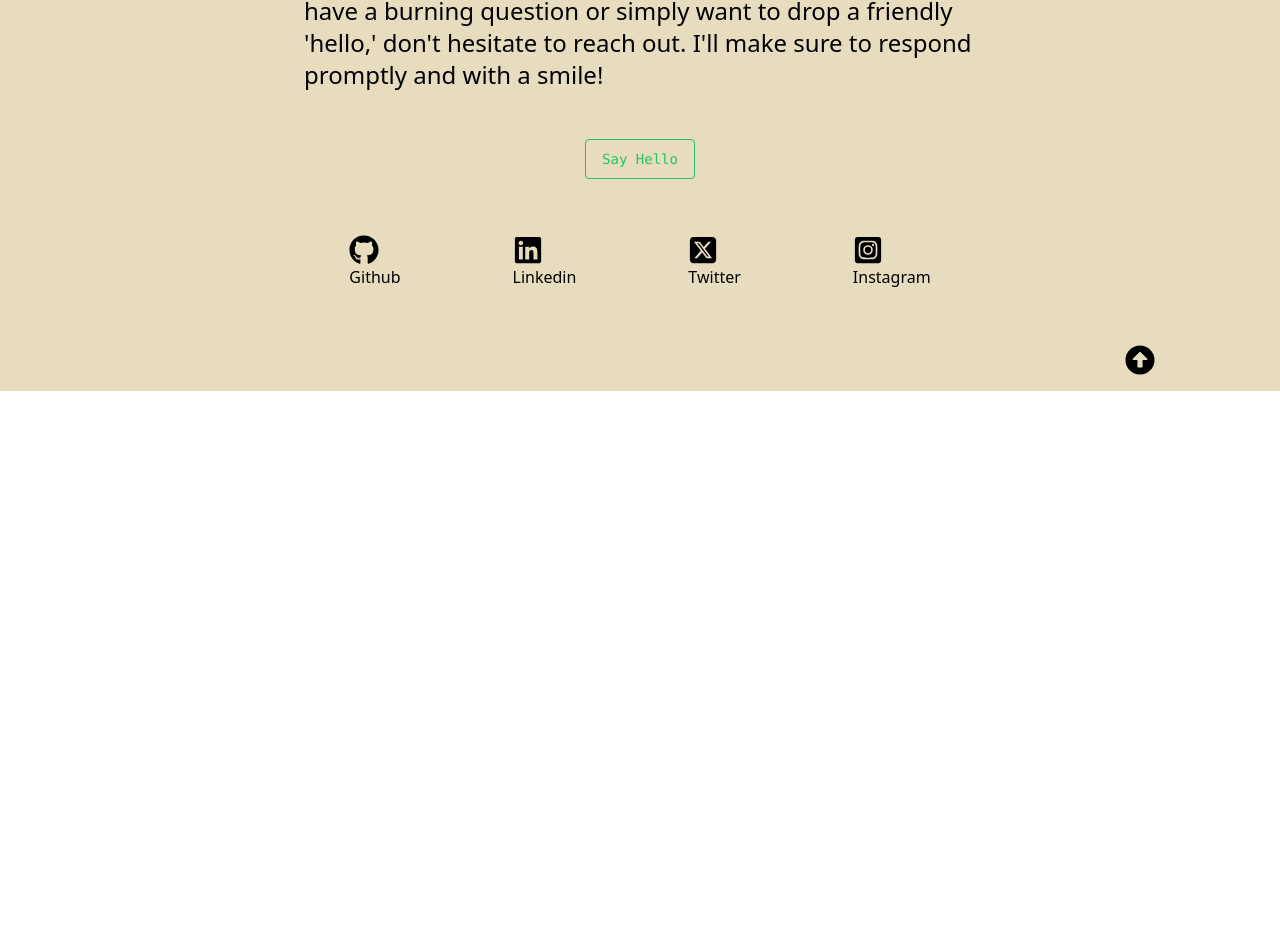
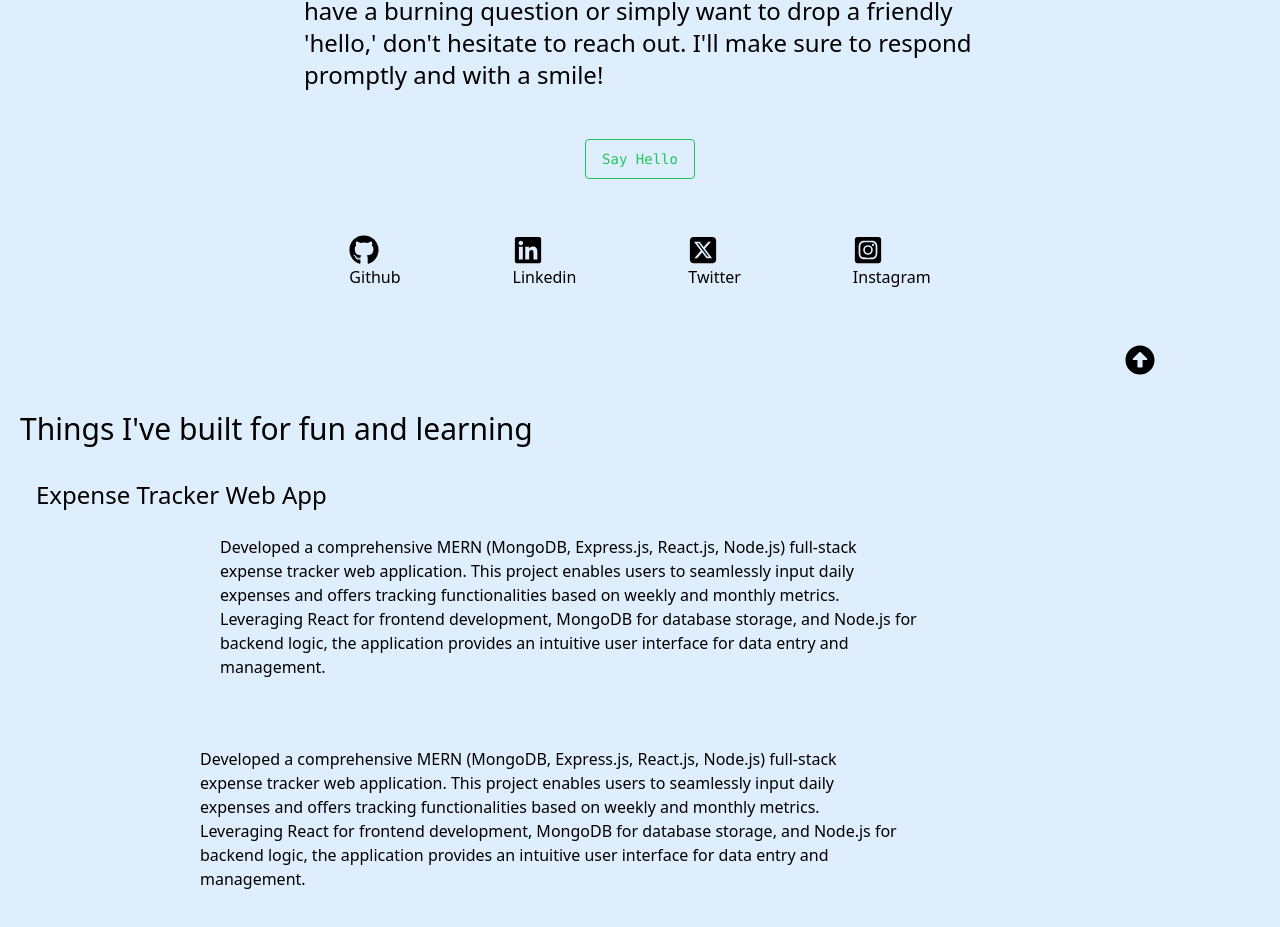
Before and after one commit to absep98/Profile-Proj, a React (Create React App) app: page / in a window 1280 px wide. Shown: the part 2277-3204 px from the top of the page. Before the commit the page ends 2668 px from the top, so only its background shows below. Built offline with nearby package versions, Linux system fonts and the light colour scheme.

Commit message:
PF-005: Adding projects section

```diff
--- a/src/App.js
+++ b/src/App.js
@@ -4,18 +4,18 @@ import Header from './Components/Header';
 import Home from './Components/Home';
 import MainCont from './Components/MainCont';
 import Contact from './Components/Contact';
-// import Footer from './Components/Footer';
+import Projects from './Components/Projects';
 import Experience from './Components/Experience';
 
 const App = () => {
   return (
-    <div style={{ backgroundColor: '#E7DCBD' }}>
+    <div style={{ backgroundColor: '#deeefc' }}>
       <Header />
       <Home />
       <div id="/"><MainCont /></div>
       <div id="experience"><Experience /></div>
       <div id="contact"><Contact /></div>
-      {/* <Footer /> */}
+      <Projects />
     </div>
   );
 }
--- a/src/Components/Contact.jsx
+++ b/src/Components/Contact.jsx
@@ -9,9 +9,9 @@ const Contact = () => {
         <div className="w-full flex flex-col items-center"> {/* This is the outer container */}
             <h1 className="text-4xl mt-8 mb-14">Let's Talk</h1>
             <p className="max-w-2xl font-thin text-2xl">I'm on the lookout for exciting new opportunities and my inbox is eagerly waiting for your message! Whether you have a burning question or simply want to drop a friendly 'hello,' don't hesitate to reach out. I'll make sure to respond promptly and with a smile!</p>
-            <button className="text-green-500 bg-transparent border border-green-500 rounded py-3 px-4 text-sm font-mono leading-none hover:bg-green-500 hover:text-white transition duration-300 ease-in-out mt-12">
+            <a href="mailto:absep98@gmail.com" className="text-green-500 bg-transparent border border-green-500 rounded py-3 px-4 text-sm font-mono leading-none hover:bg-green-500 hover:text-white transition duration-300 ease-in-out mt-12">
                 Say Hello
-            </button>            <div className="flex"> {/* This is the inner container */}
+            </a>            <div className="flex"> {/* This is the inner container */}
                 <div className="m-14">
                     <a href="https://github.com/coderstarter" target="_blank" rel="noopener noreferrer">
                         <FaGithub size="30" />
--- a/src/Components/Header.jsx
+++ b/src/Components/Header.jsx
@@ -9,7 +9,7 @@ const Header = () => {
         position: 'fixed',
         top: 0,
         width: '100%',
-        backgroundColor: '#EEBC9F',
+        backgroundColor: '#bad9f7',
         zIndex: 1,
         display: 'flex',
         justifyContent: 'right',
--- /dev/null
+++ b/src/Components/Projects.jsx
@@ -0,0 +1,23 @@
+import React from 'react'
+
+const Projects = () => {
+  return (
+    <div className='h-[800px]'>
+        <div className=" w-full p-[20px]">
+            <h1 className='text-3xl'>Things I've built for fun and learning</h1>
+            <div className="pt-4">
+                <h1 className='text-2xl p-4 mr-[30px]'>Expense Tracker Web App</h1>
+                <p className='max-w-[800px] mt-2 ml-[100px] pl-[100px]'>Developed a comprehensive MERN (MongoDB, Express.js, React.js, Node.js) full-stack expense tracker web application. This project enables users to seamlessly input daily expenses and offers tracking functionalities based on weekly and monthly metrics. Leveraging React for frontend development, MongoDB for database storage, and Node.js for backend logic, the application provides an intuitive user interface for data entry and management.</p>
+            </div>
+        </div>
+        <div >
+            <div className="pt-2">
+                <h1 className='text-2xl p-4 mr-[30px]'></h1>
+                <p className='max-w-[800px] mt-2 ml-[100px] pl-[100px]'>Developed a comprehensive MERN (MongoDB, Express.js, React.js, Node.js) full-stack expense tracker web application. This project enables users to seamlessly input daily expenses and offers tracking functionalities based on weekly and monthly metrics. Leveraging React for frontend development, MongoDB for database storage, and Node.js for backend logic, the application provides an intuitive user interface for data entry and management.</p>
+            </div>
+        </div>
+    </div>
+  )
+}
+
+export default Projects
```
